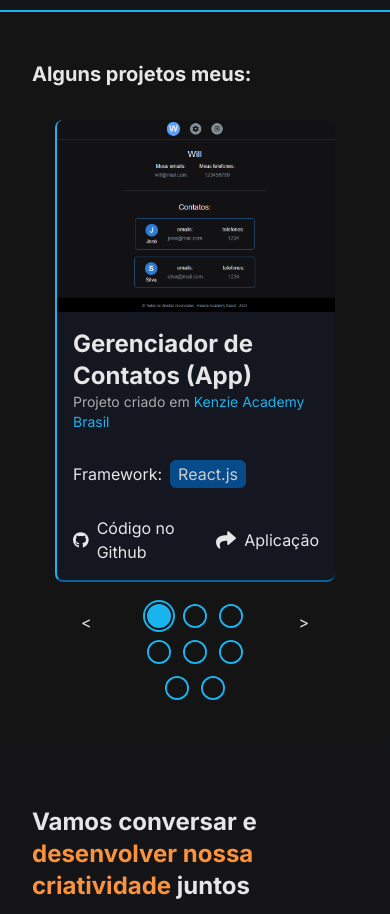
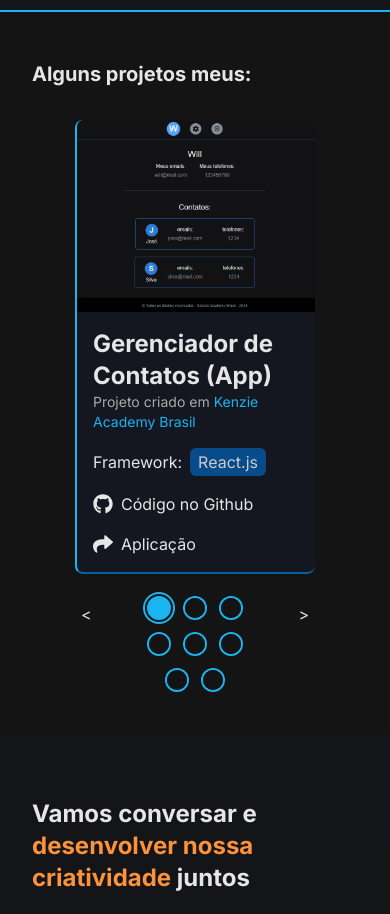
Before and after one commit to Willcley/Portif-lio, a Next.js app: page / in a window 390 px wide. Shown: the part 1220-2134 px from the top of the page. Built offline with nearby package versions, Linux system fonts and the light colour scheme.

Commit message:
fix: card width in mobile

```diff
--- a/src/components/Projects/ProjectList/ProjectCard/index.tsx
+++ b/src/components/Projects/ProjectList/ProjectCard/index.tsx
@@ -66,7 +66,7 @@
         >
             <div id={`projectCard${id}`} className={`
                 flex flex-col
-                min-w-[280px] max-w-[400px] sm:min-w-[400px]
+                min-w-[240px] max-w-[400px] sm:min-w-[400px]
                 rounded-tl-lg rounded-bl-lg
                 rounded-tr-lg rounded-br-lg
                 ${!moreInfo ? (
@@ -165,7 +165,10 @@
                             {moreInfo ? "Ler Menos" : "Ler Mais"}
                         </button>
                     </div>
-                    <ul className="flex gap-4">
+                    <ul className="
+                        flex flex-col gap-4
+                        sm:flex-row
+                    ">
                         {publicGithub ? (
                             <li className="flex items-center gap-2">
                                 <FaGithub size={20} />
```
